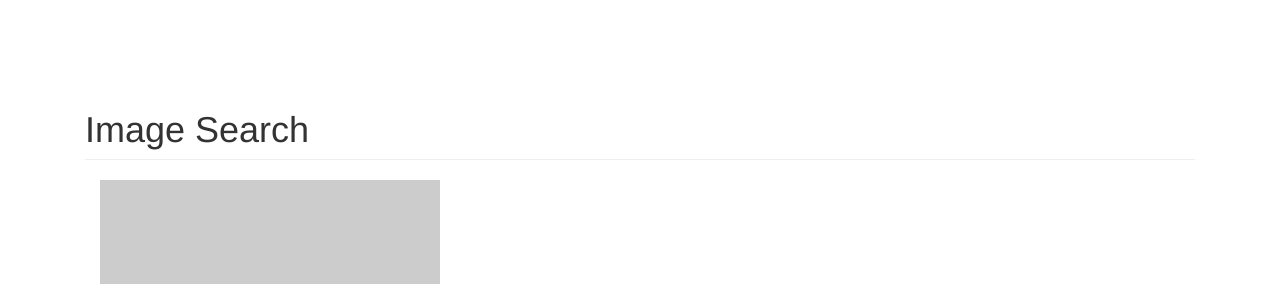
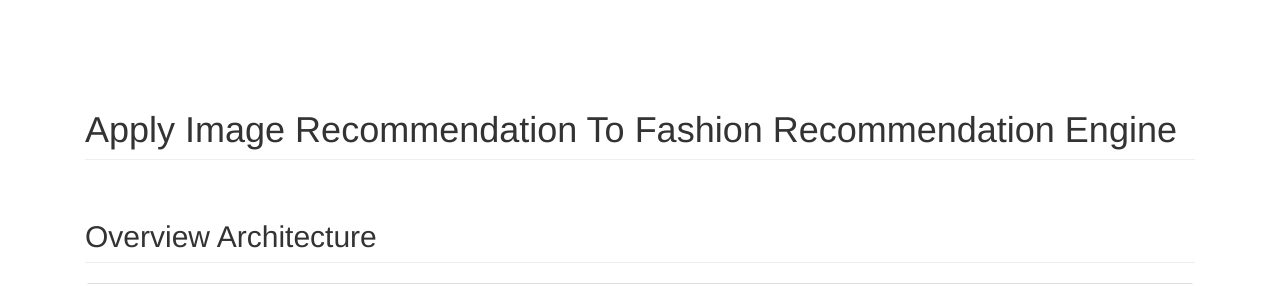
Before and after one commit to QuangVuZalora/Lina, a Django app: template Slayer/templates/result.html in a window 1280 px wide. Shown: the top 284 px of the page. Run offline with Django 3.2, Linux system fonts and the light colour scheme; the template is opened without the code that fills it, so the values that code supplies are empty; grey boxes labelled with a size stand in for pictures from a placeholder-image service; parts of the project's set-up code (start-up, migrations or seed data) failed here and were passed over; some libraries are stand-ins or nearby versions.

Commit message:
add 2 introduction picture

```diff
--- a/Slayer/templates/result.html
+++ b/Slayer/templates/result.html
@@ -46,10 +46,21 @@
         }
     }
 </script>
-
 <div class="container">
     <div class="col-lg-12">
-        <h1 class="page-header">Image Search</h1>
+        <h1 class="page-header">Apply Image Recommendation To Fashion Recommendation Engine</h1>
+    </div>
+</div>
+<div class="container">
+    <div class="col-lg-12">
+        <h2 class="page-header">Overview Architecture</h2>
+        <a class="thumbnail" href="#">
+            <img class="img-responsive" src="{% static "2_manh.png" %}" >
+        </a>
+    </div>
+</div>
+<div class="container">
+    <div class="col-lg-12">
         <div class="col-md-4">
             <form action="{% url 'search' %}" method="post" enctype="multipart/form-data">
                 {% csrf_token %}
```
